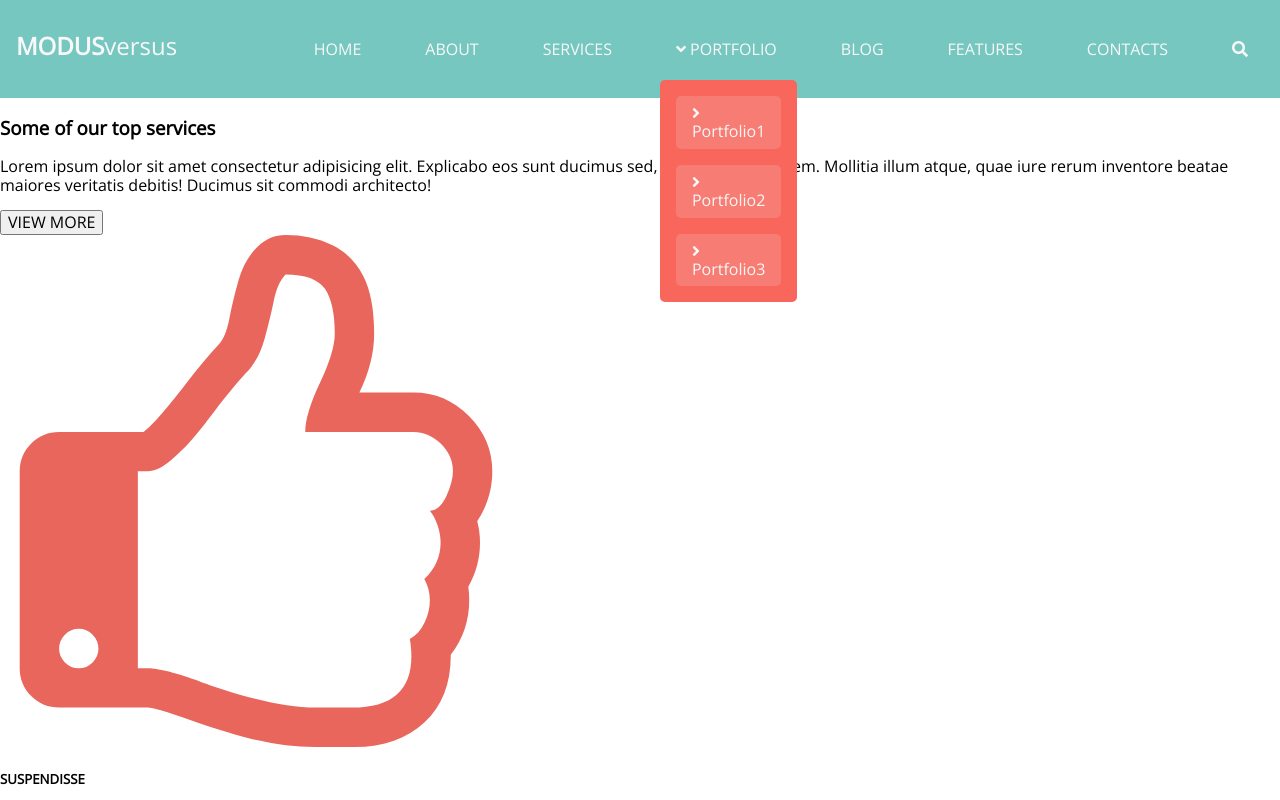
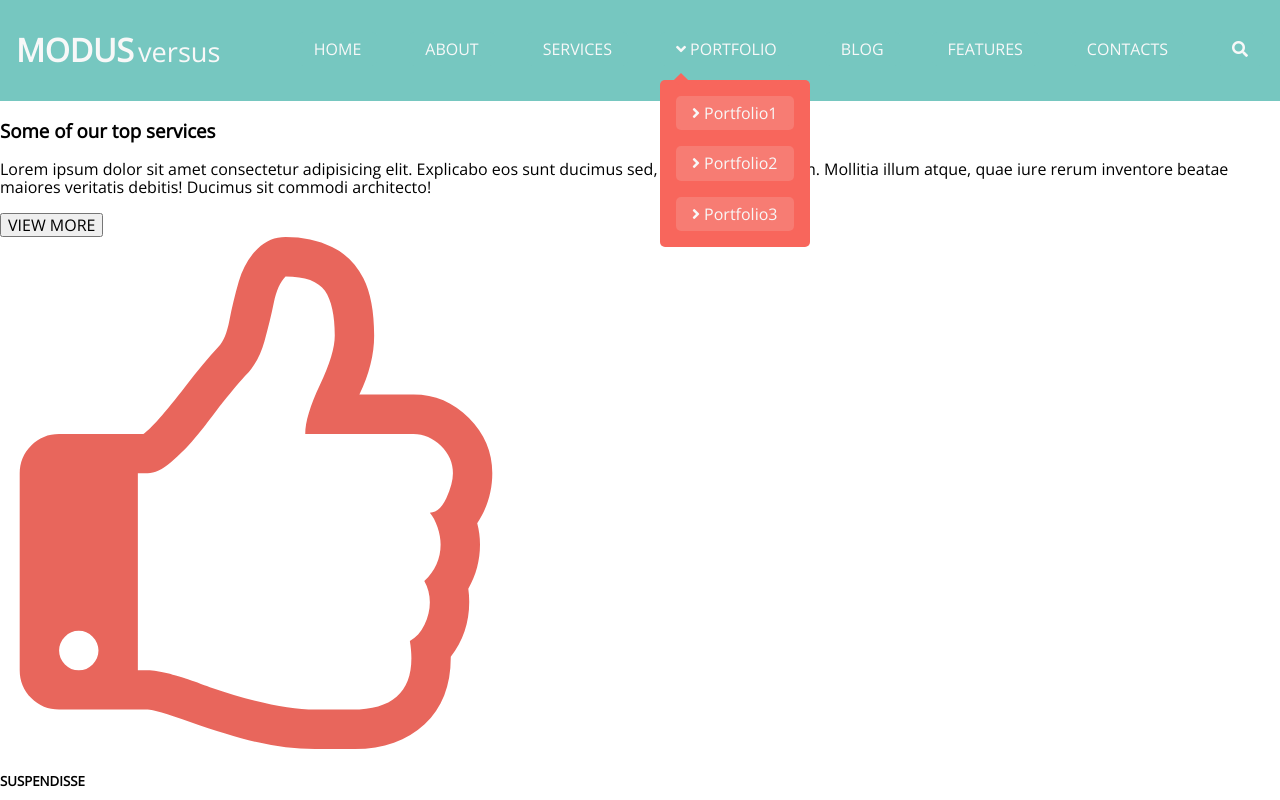
Before and after one commit to marciaibanez/vestibulum, a plain HTML site: page index.html in a window 1280 px wide. Both pictures are taken after a click on the link "PORTFOLIO". Shown: the top 800 px of the page. Drawn offline with nearby package versions, Linux system fonts and the light colour scheme.

Commit message:
dropmenu bug solved

```diff
--- a/css/style.css
+++ b/css/style.css
@@ -52,8 +52,17 @@ nav a {
 
 .brand {
     color: #f8f8f8;
-    font-size: 1.5em;
     margin: 2rem 1rem;
+}
+
+.modus {
+    font-weight: bolder;
+    font-size: 2rem;
+}
+
+.versus {
+    font-weight: lighter;
+    font-size: 1.7rem;
 }
 
 .dropdown {
@@ -76,7 +85,7 @@ nav a {
 
 }
 
-.dropdown:hover .arrow {
+.dropdown .arrow {
     display: none;
     position: absolute;
     width: 10px;
@@ -179,6 +188,9 @@ nav a {
     width: 4em;
 }
 
+#portfolioMenu {
+    width: 150px;
+}
 /*
 color: #7f8c8c #e8665c #b9e2df #f8f8f8 ;
 #ececec #b0b8b9 #6ab3ac  #e66a62
--- a/index.html
+++ b/index.html
@@ -8,7 +8,7 @@
     <link rel="stylesheet" href="https://cdnjs.cloudflare.com/ajax/libs/normalize/8.0.0/normalize.min.css" />
     <link rel="stylesheet" href="https://use.fontawesome.com/releases/v5.0.10/css/all.css" integrity="sha384-+d0P83n9kaQMCwj8F4RJB66tzIwOKmrdb46+porD/OvrJ+37WqIM7UoBtwHO6Nlg"
         crossorigin="anonymous">
-    <link href="https://fonts.googleapis.com/css?family=Open+Sans" rel="stylesheet">
+    <link href="https://fonts.googleapis.com/css?family=Open+Sans:400,800i" rel="stylesheet">
     <link rel="stylesheet" href="css/style.css">
     <title>Vestibulum</title>
 </head>
@@ -17,7 +17,8 @@
     <header>
         <div class="container flex-container">
             <div class="brand">
-                <strong>MODUS</strong>versus
+                <span class="modus">MODUS</span>
+                <span class="versus">versus</span>
             </div>
             <nav>
                 <div class="navbar">
--- a/js/script.js
+++ b/js/script.js
@@ -69,3 +69,13 @@ portfolioButton.addEventListener("click", function() {
         isMenuOpened = false;
     }
 });
+
+const allButHeader = document.querySelectorAll("body > *:not(header)");
+
+allButHeader.forEach((el, i) => {
+    el.addEventListener("click", function () {
+        portfolioMenu.style.display = 'none';
+        dropdownMenuArrow.style.display = 'none';
+        isMenuOpened = false;
+    });
+})
```
